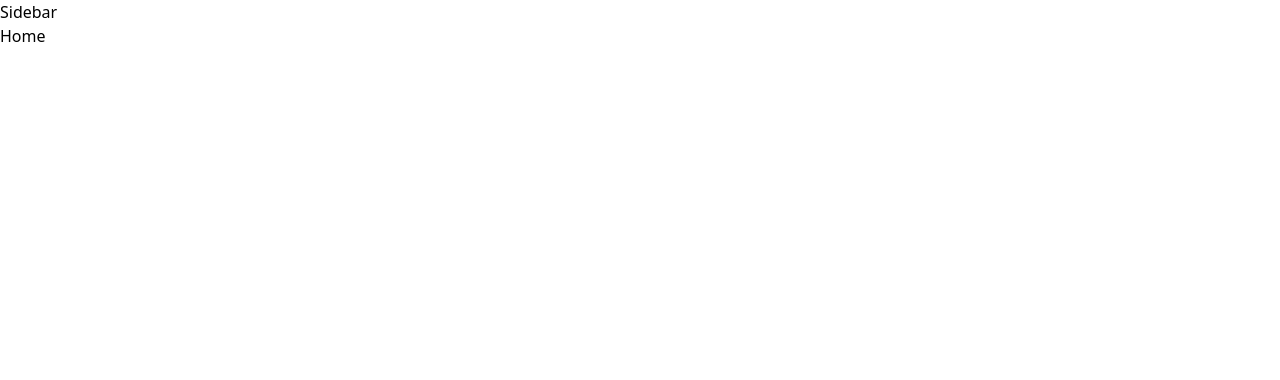
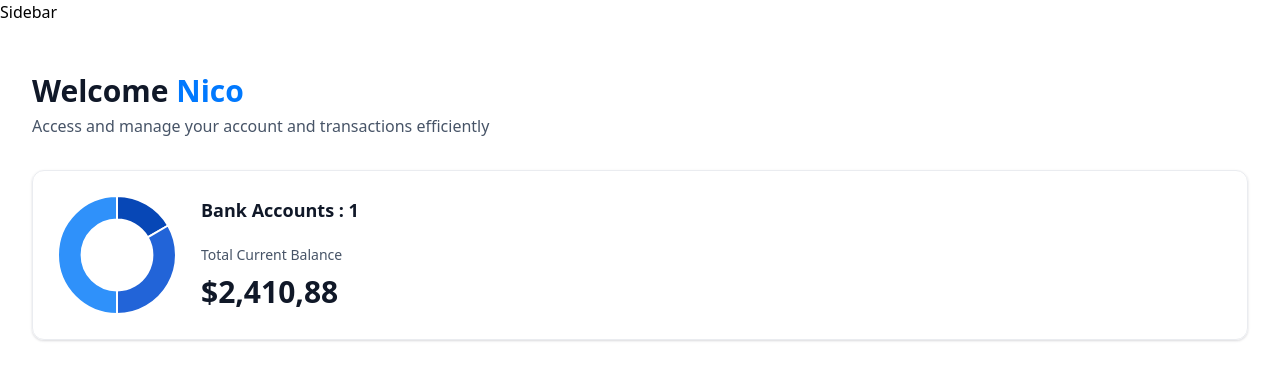
Before and after one commit to NicWirnt/banking_app, a Next.js app: page / in a window 1280 px wide. Shown: the top 380 px of the page. Built offline with nearby package versions, Linux system fonts and the light colour scheme.

Commit message:
implement a doughnut chart

```diff
--- a/app/(root)/page.tsx
+++ b/app/(root)/page.tsx
@@ -1,7 +1,30 @@
+import HeaderBox from "@/components/HeaderBox";
+import TotalBalanceBox from "@/components/TotalBalanceBox";
 import React from "react";
 
 const Home = () => {
-  return <div>Home</div>;
+  const loggedIn = {
+    firstName: "Nico",
+  };
+  return (
+    <section className="home">
+      <div className="home-content">
+        <header className="home-header">
+          <HeaderBox
+            type="greeting"
+            title="Welcome"
+            user={loggedIn?.firstName ?? "Guest"}
+            subtext="Access and  manage your account and transactions efficiently"
+          />
+          <TotalBalanceBox
+            accounts={[]}
+            totalBanks={1}
+            totalCurrentBalance={2410.88}
+          />
+        </header>
+      </div>
+    </section>
+  );
 };
 
 export default Home;
--- /dev/null
+++ b/components/AnimatedCounter.tsx
@@ -0,0 +1,18 @@
+"use client";
+import React from "react";
+import CountUp from "react-countup";
+const AnimatedCounter = ({ amount }: { amount: number }) => {
+  return (
+    <div className="w-full">
+      <CountUp
+        end={amount}
+        decimal=","
+        prefix="$"
+        duration={2.5}
+        decimals={2}
+      />
+    </div>
+  );
+};
+
+export default AnimatedCounter;
--- /dev/null
+++ b/components/DoughnutChart.tsx
@@ -0,0 +1,35 @@
+"use client";
+import React from "react";
+import { Chart as ChartJS, ArcElement, Tooltip, Legend } from "chart.js";
+import { Doughnut } from "react-chartjs-2";
+
+ChartJS.register(ArcElement, Tooltip, Legend);
+
+const DoughnutChart = ({ accounts }: DoughnutChartProps) => {
+  const data = {
+    datasets: [
+      {
+        label: "Banks",
+        data: [1250, 2500, 3750],
+        backgroundColor: ["#0747b6", "#2264d8", "#2f91fa"],
+      },
+    ],
+    labels: ["Bank 1", "Bank 2", "Bank 3"],
+  };
+
+  return (
+    <Doughnut
+      data={data}
+      options={{
+        cutout: "60%",
+        plugins: {
+          legend: {
+            display: false,
+          },
+        },
+      }}
+    />
+  );
+};
+
+export default DoughnutChart;
--- /dev/null
+++ b/components/HeaderBox.tsx
@@ -0,0 +1,22 @@
+import React from "react";
+
+const HeaderBox = ({
+  type = "title",
+  title,
+  subtext,
+  user,
+}: HeaderBoxProps) => {
+  return (
+    <div className="header-box">
+      <h1 className="header-box-title">
+        {title}
+        {type === "greeting" && (
+          <span className="text-bankGradient">&nbsp;{user}</span>
+        )}
+      </h1>
+      <p className="header-box-subtext">{subtext}</p>
+    </div>
+  );
+};
+
+export default HeaderBox;
--- /dev/null
+++ b/components/TotalBalanceBox.tsx
@@ -0,0 +1,31 @@
+import { formatAmount } from "@/lib/utils";
+import React from "react";
+import CountUp from "react-countup";
+import AnimatedCounter from "./AnimatedCounter";
+import DoughnutChart from "./DoughnutChart";
+
+const TotalBalanceBox = ({
+  accounts = [],
+  totalBanks,
+  totalCurrentBalance,
+}: TotlaBalanceBoxProps) => {
+  return (
+    <section className="total-balance">
+      <div className="total-balance-chart">
+        {/* dougnutchart */}
+        <DoughnutChart accounts={accounts} />
+      </div>
+      <div className="flex flex-col gap-6">
+        <h2 className="header-2">Bank Accounts : {totalBanks}</h2>
+        <div className="flex flex-col gap-2">
+          <p className="total-balance-label">Total Current Balance</p>
+          <div className="total-balance-amount flex-center gap-2">
+            <AnimatedCounter amount={totalCurrentBalance} />
+          </div>
+        </div>
+      </div>
+    </section>
+  );
+};
+
+export default TotalBalanceBox;
--- a/lib/utils.ts
+++ b/lib/utils.ts
@@ -66,9 +66,9 @@
 };
 
 export function formatAmount(amount: number): string {
-  const formatter = new Intl.NumberFormat("en-US", {
+  const formatter = new Intl.NumberFormat("en-AU", {
     style: "currency",
-    currency: "USD",
+    currency: "AUD",
     minimumFractionDigits: 2,
   });
 
--- a/package.json
+++ b/package.json
@@ -10,11 +10,15 @@
   },
   "dependencies": {
     "@radix-ui/react-slot": "^1.0.2",
+    "chart.js": "^4.4.3",
     "class-variance-authority": "^0.7.0",
     "clsx": "^2.1.1",
     "lucide-react": "^0.390.0",
     "next": "14.2.3",
+    "query-string": "^9.0.0",
     "react": "^18",
+    "react-chartjs-2": "^5.2.0",
+    "react-countup": "^6.5.3",
     "react-dom": "^18",
     "tailwind-merge": "^2.3.0",
     "tailwindcss-animate": "^1.0.7"
```
Also changed, not shown: 1 other file (tests, documents, lock files or other folders).
